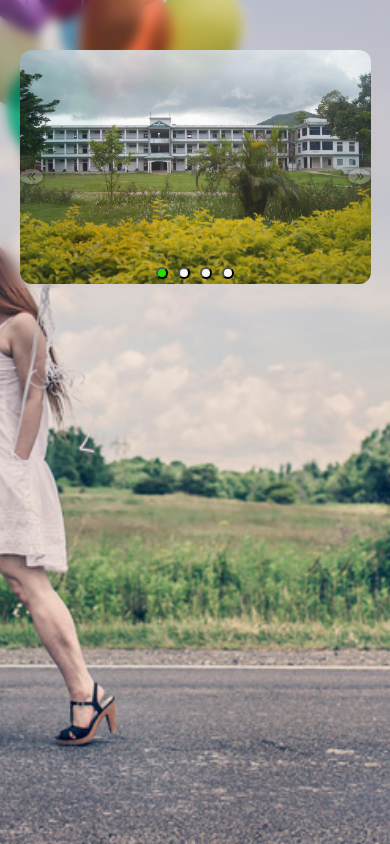
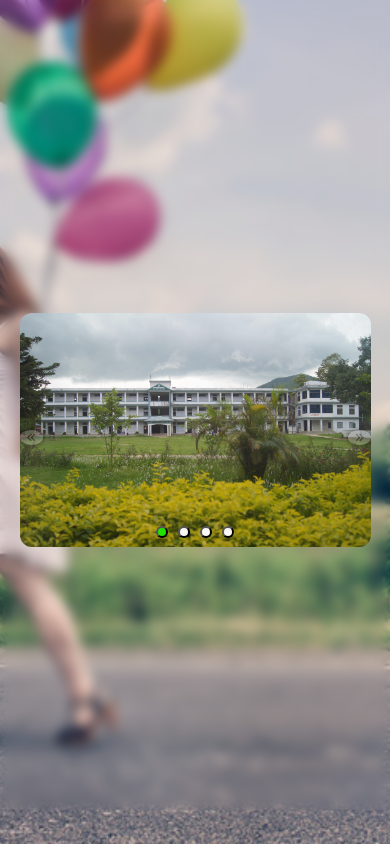
Before and after one commit to DharmendraWD/imageSlider, a plain HTML site: page index.html in a window 390 px wide. Drawn offline with Linux system fonts and the light colour scheme.

Commit message:
centered img

```diff
--- a/index.html
+++ b/index.html
@@ -16,14 +16,14 @@
             <img src="images/main 2.jpg" alt="">
             <img src="images/main 3.jpg" alt="">
             <img src="images/main 4.jpg" alt="">
+            <div class="indicators">
+            </div>
         </div>
 
         <div class="nextPrev">
             <img src="/imageSlider/images/arrow-left-double-line.png" alt="">
             <img src="/imageSlider/images/arrow-right-double-line.png" alt="">
         </div>
-        <div class="indicators">
-        </div>
 
         <audio src="/mouse-click-153941.mp3" autoplay="false" id="clickSound"></audio>
     </div>
--- a/style.css
+++ b/style.css
@@ -9,6 +9,7 @@ body{
     background-position: center;
     background-size: cover;
     backdrop-filter: blur(6px);
+    -webkit-backdrop-filter: blur(6px);
 position: fixed;
 box-sizing: border-box;
 }
@@ -71,6 +72,13 @@ opacity: .6;
 @media(max-width:700px){
     .slider-box{
         width: 90%;
+        display: flex;
+    justify-content: center;
+    align-items: center;
+    height: 100vh;
+    }
+    #slider{
+        position: relative;
     }
     .indicators {
         top: 50%;
```
